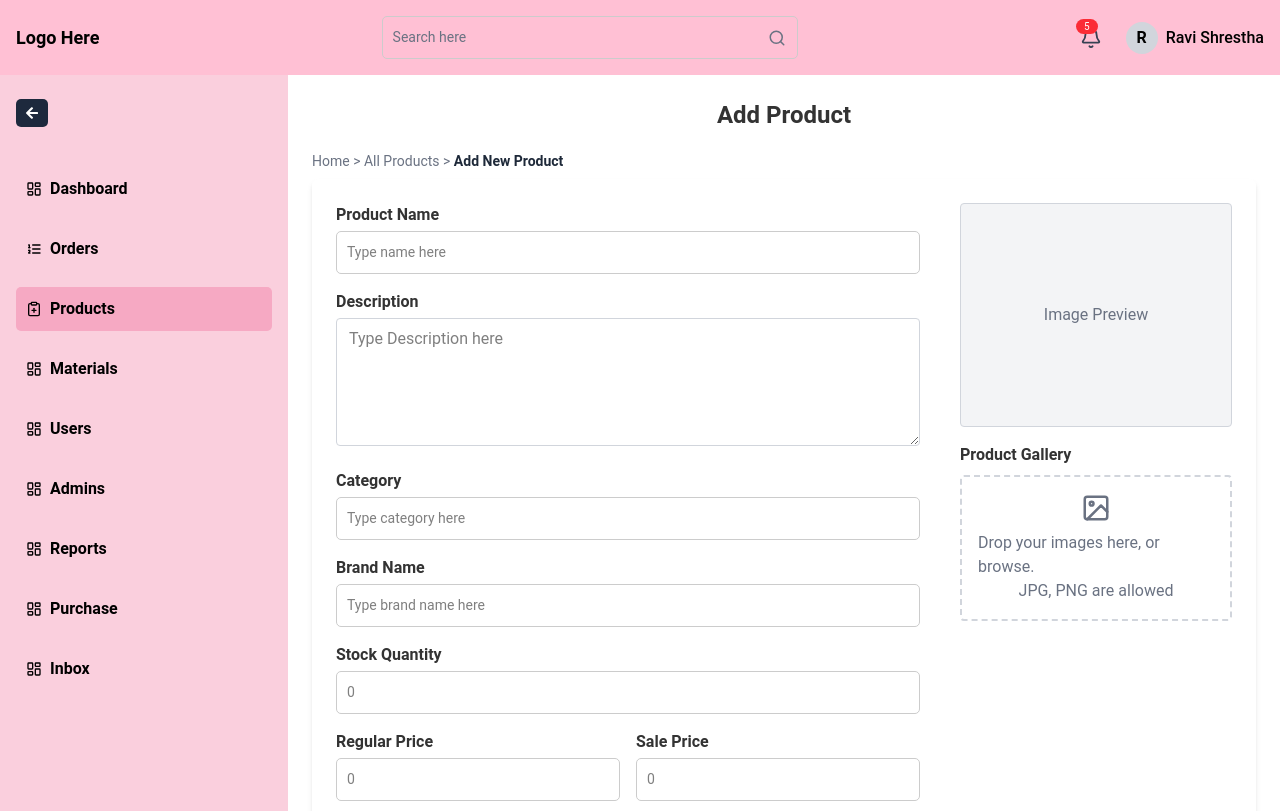
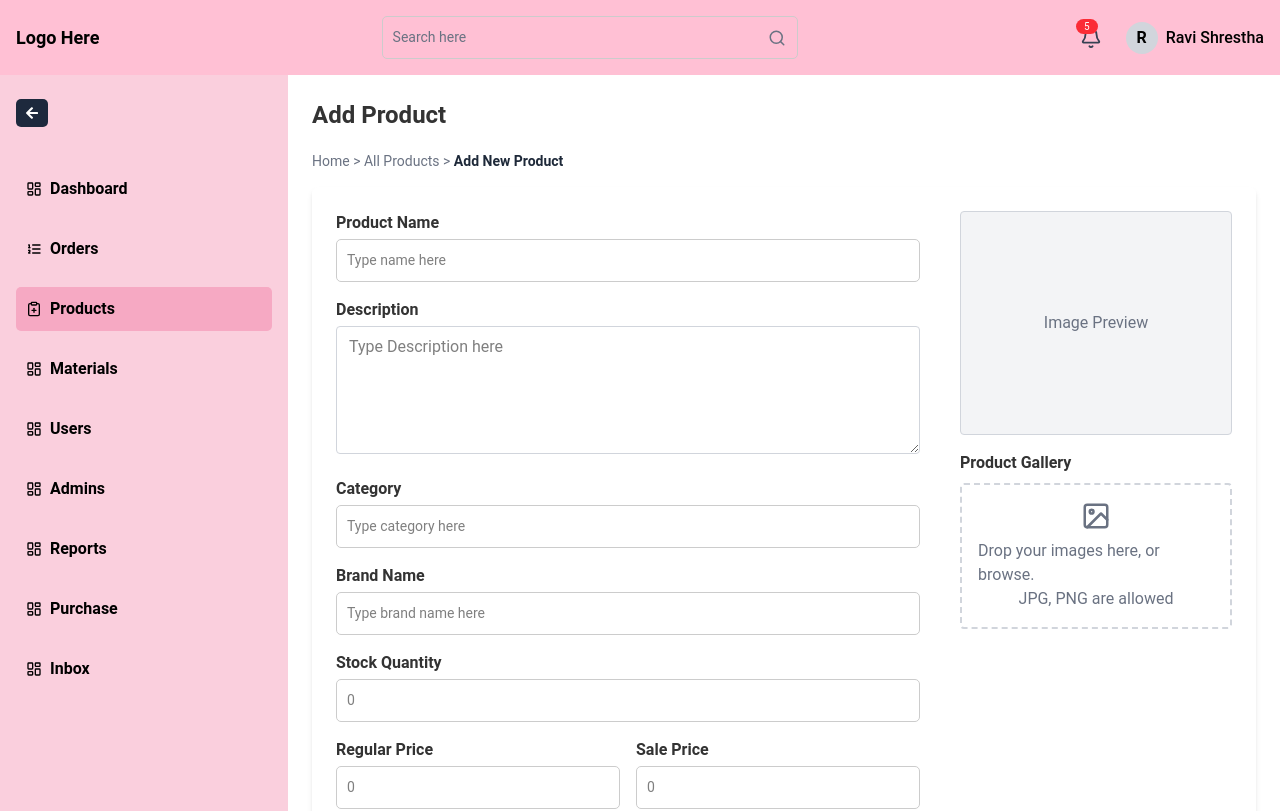
Before and after one commit to charitraa/Crochet-Inventory-System, a React (Vite) app: page /app/products in a window 1280 px wide. Shown: the top 811 px of the page. Built offline with nearby package versions, Linux system fonts and the light colour scheme.

Commit message:
---updated

```diff
--- a/src/pages/products/Products.jsx
+++ b/src/pages/products/Products.jsx
@@ -7,20 +7,24 @@ const Home = () => {
     <Dashboard
       mainContent={
         <div className="p-6">
+          {/* Title & Breadcrumb Container */}
+          <div className="flex flex-col items-start">
+            <h1 className="mb-0 text-2xl font-bold text-black">
+              Add Product
+            </h1>
 
-          {/* Page Title */}
-          <h1 className="text-2xl font-bold text-black">Add Product</h1>
-
-          {/* Breadcrumb */}
-          <div className="text-sm text-gray-500 mb-2">
-            Home &gt; All Products &gt;{" "}
-            <span className="font-semibold text-gray-800">Add New Product</span>
+            {/* Breadcrumb */}
+            <div className="text-sm text-gray-500">
+              Home &gt; All Products &gt;{" "}
+              <span className="font-semibold text-gray-800">
+                Add New Product
+              </span>
+            </div>
           </div>
 
           {/* Main Form */}
-          <form className="bg-white p-6 rounded-md shadow-md max-w-5xl">
-            <div className="grid grid-cols-3 gap-10"> {/* Increased gap for better spacing */}
-
+          <form className="bg-white p-6 rounded-md shadow-md max-w-5xl mt-4">
+            <div className="grid grid-cols-3 gap-10">
               {/* LEFT COLUMN (Form Fields) */}
               <div className="col-span-2">
                 {/* Product Name */}
```
